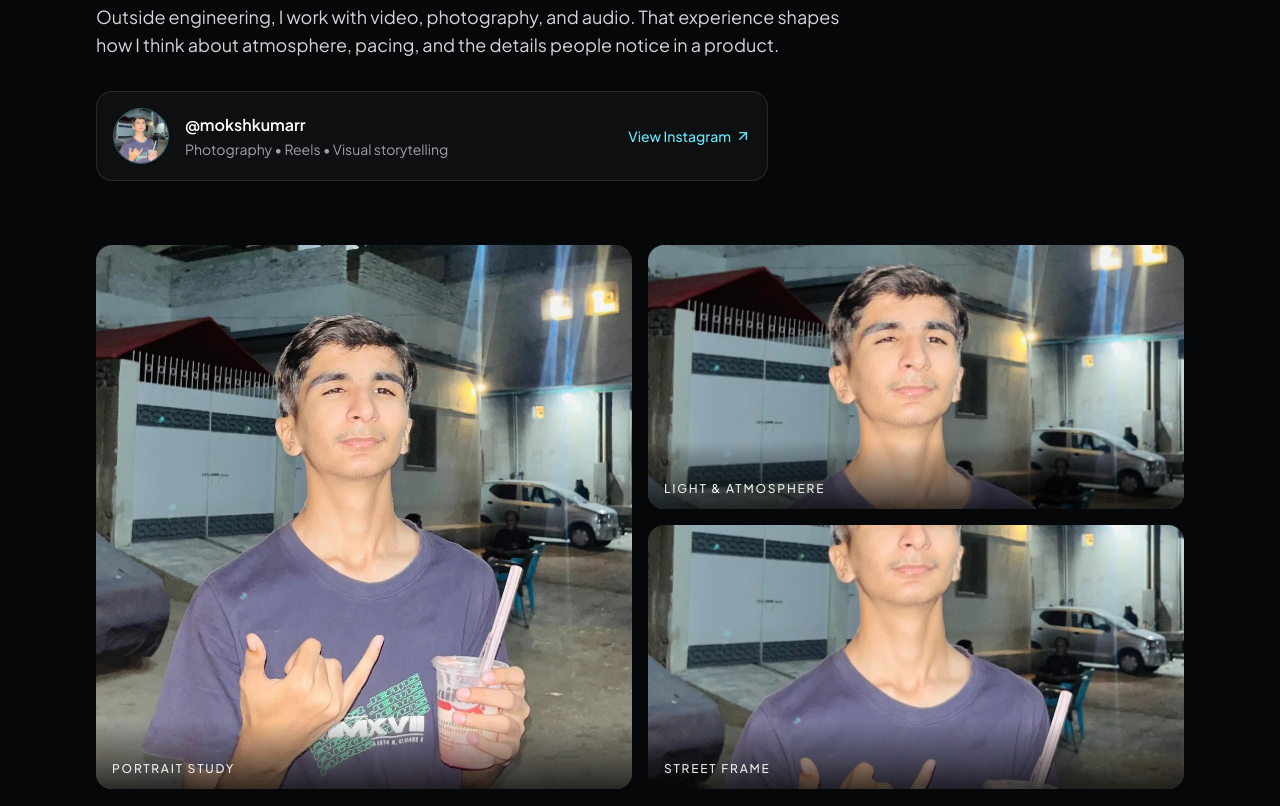
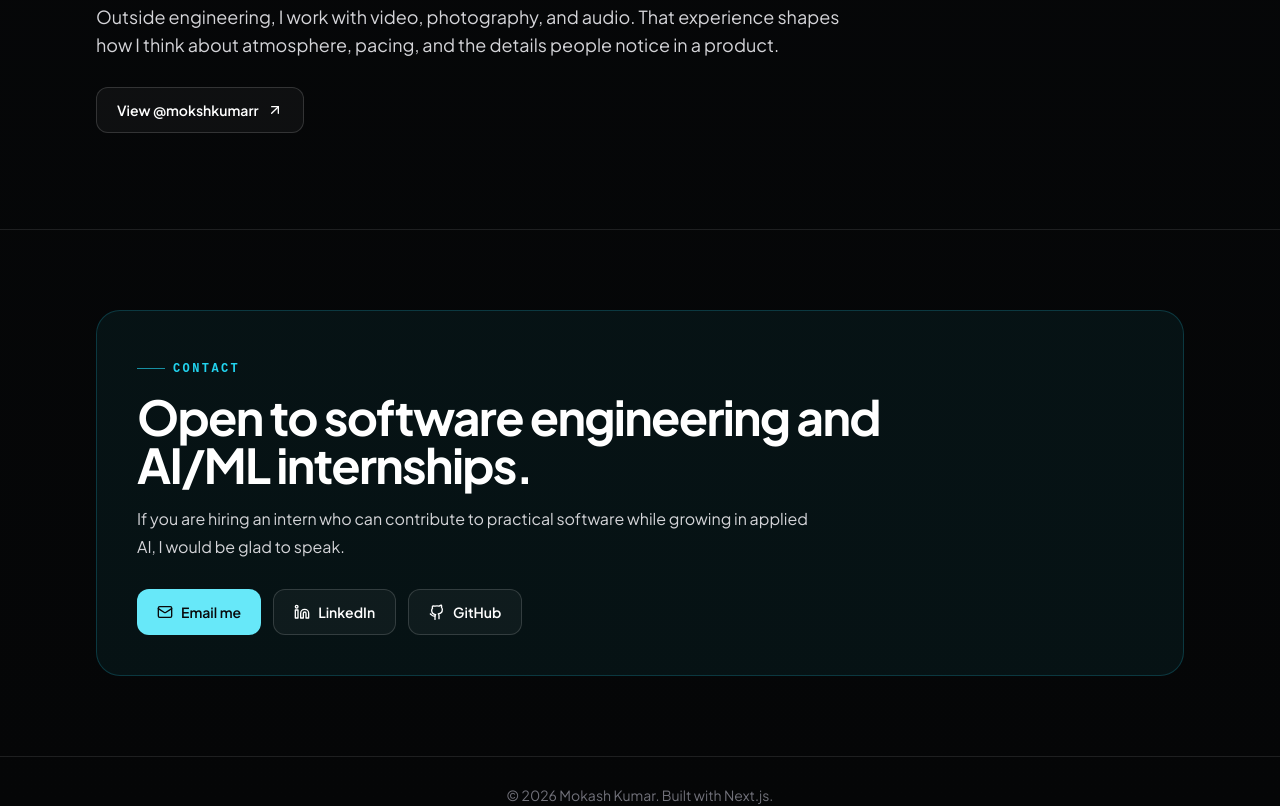
Before and after one commit to mokashkumar1/portfolio, a Next.js app: page / in a window 1280 px wide. Shown: the part 4840-5646 px from the top of the page. Built offline with nearby package versions, Linux system fonts and the light colour scheme.

Commit message:
refactor: simplify creative section

```diff
--- a/app/globals.css
+++ b/app/globals.css
@@ -124,55 +124,12 @@
   .button-secondary {
     @apply border border-white/15 bg-white/[0.04] text-white hover:border-cyan-300/50 hover:bg-white/[0.08];
   }
-  .creative-profile-row {
-    @apply flex items-center gap-3 rounded-2xl border border-white/10 bg-white/[0.035] p-3 transition-colors hover:border-cyan-300/40 hover:bg-white/[0.06] sm:max-w-2xl sm:gap-4 sm:p-4;
-  }
-  .creative-avatar {
-    @apply h-12 w-12 shrink-0 rounded-full border border-cyan-300/40 object-cover object-[50%_24%] sm:h-14 sm:w-14;
-  }
-  .creative-profile-link {
-    @apply hidden shrink-0 items-center gap-1 text-sm font-medium text-cyan-300 sm:inline-flex;
-  }
-  .creative-gallery {
-    display: grid;
-    grid-template-columns: repeat(2, minmax(0, 1fr));
-    grid-template-rows: repeat(2, minmax(9rem, 1fr));
-    gap: 0.75rem;
-  }
-  .creative-image {
-    @apply relative min-w-0 overflow-hidden rounded-2xl bg-white/[0.04] text-left focus-visible:ring-2 focus-visible:ring-cyan-300;
-  }
-  .creative-image img {
-    @apply h-full w-full object-cover transition duration-500 ease-out;
-  }
-  .creative-image:hover img { transform: scale(1.03); }
-  .creative-feature { grid-row: span 2; min-height: 24rem; }
-  .creative-detail { min-height: 11.625rem; }
-  .creative-detail-top img { object-position: 50% 18%; }
-  .creative-detail-bottom img { object-position: 84% 55%; }
-  .creative-image-label {
-    @apply absolute inset-x-0 bottom-0 bg-gradient-to-t from-black/75 to-transparent px-4 pb-3 pt-10 text-xs font-medium uppercase tracking-[0.15em] text-white/90;
-  }
-  .creative-lightbox {
-    @apply fixed inset-0 z-50 flex items-center justify-center bg-black/90 p-5 backdrop-blur-sm;
-  }
-  .creative-lightbox > img {
-    @apply max-h-[85vh] max-w-full rounded-xl object-contain shadow-2xl;
-  }
-  .creative-close {
-    @apply absolute right-4 top-4 inline-flex h-11 w-11 items-center justify-center rounded-full border border-white/20 bg-black/40 text-white transition hover:bg-white/15;
-  }
   a:focus-visible,
   button:focus-visible {
     @apply outline-none ring-2 ring-cyan-300 ring-offset-2 ring-offset-[#050607];
   }
 }
 
-@media (min-width: 640px) {
-  .creative-gallery { grid-template-rows: repeat(2, minmax(13rem, 1fr)); gap: 1rem; }
-  .creative-feature { min-height: 34rem; }
-  .creative-detail { min-height: 16.5rem; }
-}
 
 @media (prefers-reduced-motion: reduce) {
   *, *::before, *::after {
--- a/components/sections/CreativeWork.tsx
+++ b/components/sections/CreativeWork.tsx
@@ -1,86 +1,18 @@
-"use client";
-
-import { useEffect, useState } from "react";
-import Image from "next/image";
-import { ArrowUpRight, X } from "lucide-react";
+import { ArrowUpRight } from "lucide-react";
 
 const instagramUrl = "https://www.instagram.com/mokshkumarr";
 
-function InstagramMark({ className }: { className?: string }) {
-  return <svg aria-hidden="true" viewBox="0 0 24 24" fill="none" stroke="currentColor" strokeWidth="2" className={className}><rect x="3" y="3" width="18" height="18" rx="5" /><circle cx="12" cy="12" r="4" /><circle cx="17.5" cy="6.5" r="1" fill="currentColor" stroke="none" /></svg>;
-}
-
-const visuals = [
-  {
-    src: "/assets/creative/moksh-night-portrait.jpg",
-    alt: "Night portrait of Moksh Kumar holding a drink on a city street",
-    label: "Portrait study",
-    className: "creative-feature",
-  },
-  {
-    src: "/assets/creative/moksh-night-portrait.jpg",
-    alt: "Close portrait detail photographed at night",
-    label: "Light & atmosphere",
-    className: "creative-detail creative-detail-top",
-  },
-  {
-    src: "/assets/creative/moksh-night-portrait.jpg",
-    alt: "Street-scene detail from a night portrait",
-    label: "Street frame",
-    className: "creative-detail creative-detail-bottom",
-  },
-];
-
 export function CreativeWork() {
-  const [activeIndex, setActiveIndex] = useState<number | null>(null);
-
-  useEffect(() => {
-    const onKeyDown = (event: KeyboardEvent) => {
-      if (event.key === "Escape") setActiveIndex(null);
-    };
-    window.addEventListener("keydown", onKeyDown);
-    return () => window.removeEventListener("keydown", onKeyDown);
-  }, []);
-
   return (
     <section id="creative-work" className="section-shell border-t border-white/10">
       <div className="max-w-3xl">
         <p className="section-kicker">Creative perspective</p>
         <h2 className="mt-4 text-3xl font-bold tracking-[-0.035em] text-white sm:text-5xl">Technical work, with an eye for presentation.</h2>
         <p className="mt-4 text-base leading-7 text-zinc-300 sm:text-lg">Outside engineering, I work with video, photography, and audio. That experience shapes how I think about atmosphere, pacing, and the details people notice in a product.</p>
-      </div>
-
-      <a href={instagramUrl} target="_blank" rel="noreferrer" aria-label="View Moksh Kumar's Instagram profile" className="creative-profile-row mt-8">
-        <Image src="/assets/creative/moksh-night-portrait.jpg" alt="Moksh Kumar" width={56} height={56} className="creative-avatar" />
-        <span className="min-w-0 flex-1">
-          <span className="block truncate font-semibold text-white">@mokshkumarr</span>
-          <span className="mt-0.5 block text-sm text-zinc-400">Photography <span aria-hidden="true">•</span> Reels <span aria-hidden="true">•</span> Visual storytelling</span>
-        </span>
-        <span className="creative-profile-link">View Instagram <ArrowUpRight aria-hidden="true" className="h-4 w-4" /></span>
-      </a>
-
-      <div className="creative-gallery mt-12 sm:mt-16" aria-label="Selected photography">
-        {visuals.map((visual, index) => (
-          <button key={visual.label} type="button" className={`creative-image ${visual.className}`} onClick={() => setActiveIndex(index)} aria-label={`Open ${visual.label} photograph`}>
-            <Image src={visual.src} alt={visual.alt} fill sizes={index === 0 ? "(min-width: 768px) 66vw, 100vw" : "(min-width: 768px) 33vw, 50vw"} />
-            <span className="creative-image-label">{visual.label}</span>
-          </button>
-        ))}
-      </div>
-
-      <div className="mt-12 border-t border-white/10 pt-9 text-center sm:mt-16 sm:pt-12">
-        <p className="text-lg font-medium text-white sm:text-xl">More of my visual work lives on Instagram.</p>
-        <a href={instagramUrl} target="_blank" rel="noreferrer" className="button-secondary mt-5" aria-label="View @mokshkumarr on Instagram">
-          <InstagramMark className="h-4 w-4" /> View @mokshkumarr <ArrowUpRight aria-hidden="true" className="h-4 w-4" />
+        <a href={instagramUrl} target="_blank" rel="noreferrer" className="button-secondary mt-7" aria-label="View @mokshkumarr on Instagram">
+          View @mokshkumarr <ArrowUpRight aria-hidden="true" className="h-4 w-4" />
         </a>
       </div>
-
-      {activeIndex !== null && (
-        <div className="creative-lightbox" role="dialog" aria-modal="true" aria-label={`${visuals[activeIndex].label} preview`} onClick={() => setActiveIndex(null)}>
-          <button type="button" className="creative-close" onClick={() => setActiveIndex(null)} aria-label="Close image preview"><X aria-hidden="true" className="h-5 w-5" /></button>
-          <Image src={visuals[activeIndex].src} alt={visuals[activeIndex].alt} width={1080} height={1080} onClick={(event) => event.stopPropagation()} />
-        </div>
-      )}
     </section>
   );
 }
```
